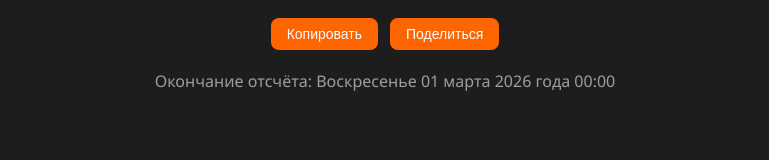
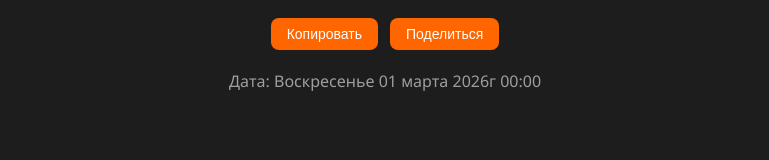
Before and after one commit to FRunet/timer, a plain HTML site: page index.html in a window 1280 px wide. Shown: the part 210-370 px from the top of the page, without its empty margins (255-1024 px from the left). Drawn offline with Linux system fonts and the light colour scheme; no server answers.

Commit message:
Update index.html

```diff
--- a/index.html
+++ b/index.html
@@ -205,7 +205,7 @@
             <button id="share">Поделиться</button>
         </div>
 
-        <p>Окончание отсчёта: Воскресенье 01 марта 2026 года 00:00</p>
+        <p>Дата: Воскресенье 01 марта 2026г 00:00</p>
     </main>
 
     <footer id="orgFooter">----</footer>
```
